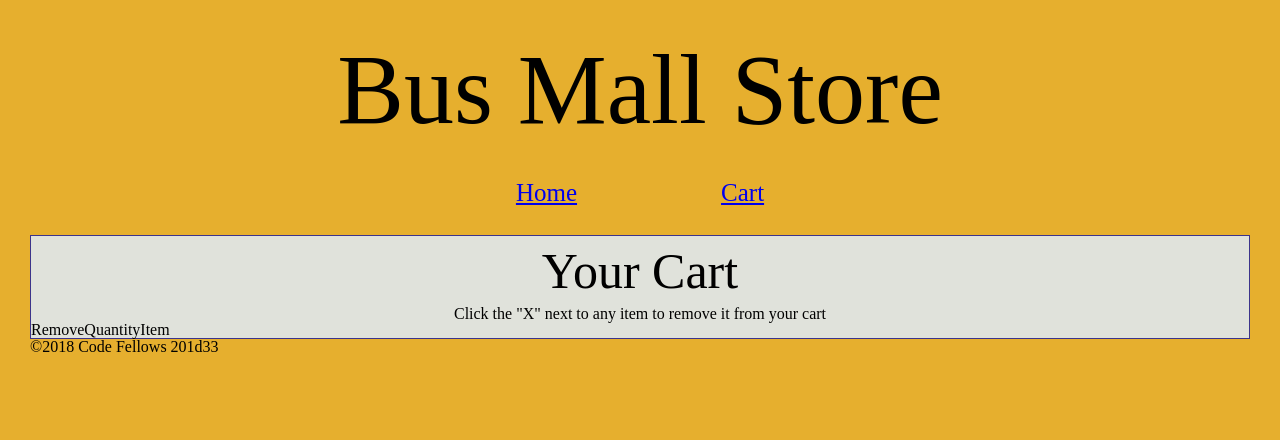
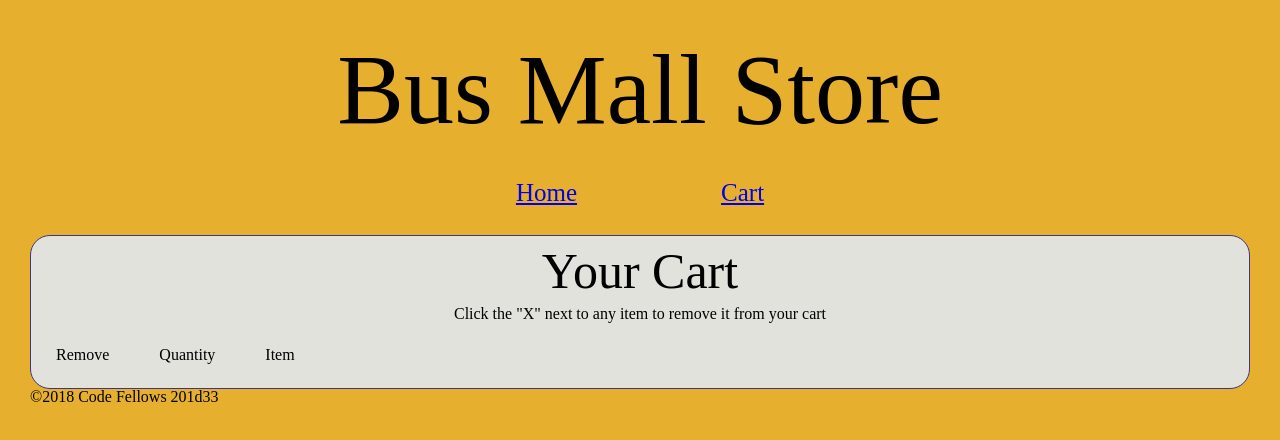
Before and after one commit to QPThree/bus-mall-catalog, a plain HTML site: page cart.html in a window 1280 px wide. Drawn offline with Linux system fonts and the light colour scheme.

Commit message:
added table styling in cart.html

```diff
--- a/css/style.css
+++ b/css/style.css
@@ -36,4 +36,16 @@ main{
   border: 1px solid #3D348B;
   text-align: center;
   background-color: #E0E2DB;
+  border-radius: 20px;
 }
+
+section fieldset{
+  margin: 20px;
+  padding: 10px;
+}
+
+section #cart th{
+  margin: 20px;
+  padding: 25px;
+  text-align: center;
+}
```
